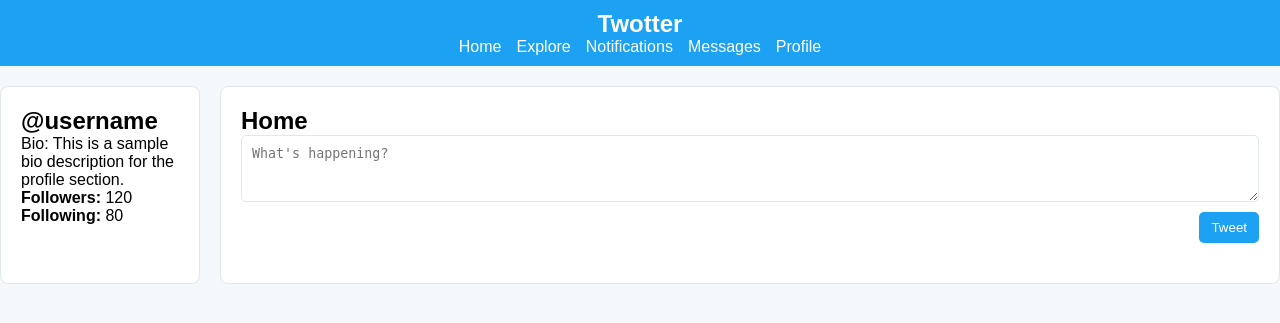
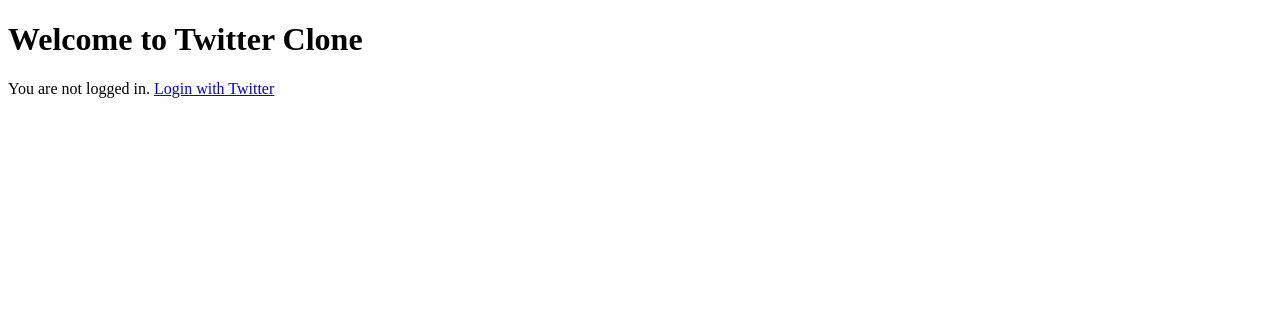
Before and after one commit to MilanHennessy/twotter_app, a Flask app: template templates/index.html in a window 1280 px wide. Shown: the top 323 px of the page. Run offline with Flask 3, Linux system fonts and the light colour scheme; the template is opened without the code that fills it, so the values that code supplies are empty.

Commit message:
overhauled and made a basic app using twitter external api

```diff
--- a/config.py
+++ b/config.py
@@ -10,8 +10,8 @@ class Config:
     ALLOWED_EXTENSIONS = {'png', 'jpg', 'jpeg'}
 
     # Twitter OAuth credentials (using the credentials you provided)
-    TWITTER_CONSUMER_KEY = "LTg3WDZGX0VXWWs0T0hnR180VWU6MTpjaQ"
-    TWITTER_CONSUMER_SECRET = "ILAqb5lSxCaVg7P9psx5C8Tt46T3Ehn42cWOimd5OJ_NX6fdUE"
+    TWITTER_CLIENT_KEY = "LTg3WDZGX0VXWWs0T0hnR180VWU6MTpjaQ"
+    TWITTER_CLIENT_SECRET = "ILAqb5lSxCaVg7P9psx5C8Tt46T3Ehn42cWOimd5OJ_NX6fdUE"
     TWITTER_API_KEY = "UyfzPwRHBxNmlOW4Vpkek8ktx"
     TWITTER_API_SECRET = "KEtBwWZMC166E1989RvOxjH8W0rpDRmKRZFTxqfyrPFytmU8SQ"
     TWITTER_ACCESS_TOKEN = "949102730529959936-OJbb77zHMfKerSF5UAE8L9IFbRgQzws"
--- a/main.py
+++ b/main.py
@@ -1,90 +1,76 @@
-from flask import Flask, session, redirect, url_for, request, render_template, jsonify
-from flask_cors import CORS
+from flask import Flask, redirect, request, session, url_for
 import tweepy
-from config import Config
+import os
+import requests
 
-app = Flask(__name__, static_folder="static", template_folder="templates")
-app.config.from_object(Config)  # Load configuration from Config class
-CORS(app)
+app = Flask(__name__)
+app.secret_key = os.urandom(24)
 
-# Twitter API Authentication Setup
-auth = tweepy.OAuthHandler(Config.TWITTER_CONSUMER_KEY, Config.TWITTER_CONSUMER_SECRET)
-auth.set_access_token(Config.TWITTER_ACCESS_TOKEN, Config.TWITTER_ACCESS_SECRET)
+# Twitter API credentials (replace with your actual credentials)
+CLIENT_ID = 'your-client-id'
+CLIENT_SECRET = 'your-client-secret'
+REDIRECT_URI = 'http://127.0.0.1:5000/twitter_callback'
 
-api = tweepy.API(auth)
+# Set the API URLs
+AUTHORIZATION_URL = "https://twitter.com/i/oauth2/authorize"
+TOKEN_URL = "https://api.twitter.com/oauth2/token"
 
-@app.route("/")
+# Set up Tweepy client (without authentication initially)
+client = tweepy.Client(bearer_token="your-bearer-token")
+
+@app.route('/')
 def home():
-    """Default homepage route"""
-    if 'user_id' in session:
-        # If user is logged in, show their Twitter profile and a welcome message
-        user = api.me()
-        return render_template("index.html", user=user)
+    if 'twitter_token' in session:
+        return redirect(url_for('profile'))
     else:
-        # If user is not logged in, redirect to Twitter login
-        return redirect(url_for("login"))
+        return redirect(url_for('login'))
 
-@app.route("/login")
+@app.route('/login')
 def login():
-    """Redirect user to Twitter login page"""
+    # Construct authorization URL with the necessary query parameters
+    auth_url = f"{AUTHORIZATION_URL}?response_type=code&client_id={CLIENT_ID}&redirect_uri={REDIRECT_URI}&scope=tweet.read users.read"
+    return redirect(auth_url)
+
+@app.route('/callback')
+def twitter_callback():
+    # Twitter redirects here with the authorization code
+    code = request.args.get('code')
+
+    if not code:
+        return "Error: No code returned"
+
+    # Exchange the authorization code for an access token
+    token_data = {
+        'code': code,
+        'grant_type': 'authorization_code',
+        'redirect_uri': REDIRECT_URI,
+        'client_id': CLIENT_ID,
+        'client_secret': CLIENT_SECRET
+    }
+
+    response = requests.post(TOKEN_URL, data=token_data)
+    if response.status_code == 200:
+        # Save the token to the session
+        session['twitter_token'] = response.json()['access_token']
+        return redirect(url_for('profile'))
+    else:
+        return "Error during token exchange"
+
+@app.route('/profile')
+def profile():
+    if 'twitter_token' not in session:
+        return redirect(url_for('login'))
+
+    # Create a Tweepy client with the access token
+    access_token = session['twitter_token']
+    client = tweepy.Client(bearer_token=access_token)
+
     try:
-        auth_url = auth.get_authorization_url()
-        session['request_token'] = auth.request_token
-        return redirect(auth_url)
-    except tweepy.TweepyException as e:  # Change to TweepyException
-        return jsonify({"message": f"Failed to get request token from Twitter: {str(e)}"}), 400
+        # Fetch the authenticated user's profile
+        user = client.get_me()
+        return f'Hello {user.data["name"]}, your Twitter handle is @{user.data["username"]}.'
+    except tweepy.TweepyException as e:
+        return f'Error fetching user info: {e}'
 
-@app.route("/callback")
-def callback():
-    """Handle the callback after user authorizes Twitter"""
-    request_token = session.pop('request_token', None)
-    if request_token:
-        auth.request_token = request_token
-        try:
-            auth.get_access_token(request.args['oauth_verifier'])
-            session['access_token'] = auth.access_token
-            session['access_token_secret'] = auth.access_token_secret
-
-            # Get user's details
-            user = api.me()
-
-            # Save user info to session
-            session['user_id'] = user.id
-            session['username'] = user.screen_name
-            session['profile_image'] = user.profile_image_url
-
-            # Redirect to homepage after login
-            return redirect(url_for('home'))
-
-        except tweepy.TweepyException as e:  # Change to TweepyException
-            return jsonify({"message": f"Failed to get access token from Twitter: {str(e)}"}), 400
-    return jsonify({"message": "Request token missing."}), 400
-
-@app.route("/logout")
-def logout():
-    """Logout the user and clear session"""
-    session.pop('user_id', None)
-    session.pop('username', None)
-    session.pop('profile_image', None)
-    session.pop('access_token', None)
-    session.pop('access_token_secret', None)
-    return redirect(url_for('home'))
-
-@app.route("/tweet", methods=["POST"])
-def tweet():
-    """Post a tweet to the user's Twitter account"""
-    if 'user_id' not in session:
-        return jsonify({"message": "Login required."}), 401
-
-    tweet_content = request.form.get("tweet_content")
-    if tweet_content:
-        try:
-            api.update_status(tweet_content)
-            return jsonify({"message": "Tweet posted successfully!"})
-        except tweepy.TweepyException as e:  # Change to TweepyException
-            return jsonify({"message": f"Error posting tweet: {str(e)}"}), 400
-    else:
-        return jsonify({"message": "No content provided for the tweet."}), 400
-
-if __name__ == "__main__":
+if __name__ == '__main__':
     app.run(debug=True)
--- a/templates/index.html
+++ b/templates/index.html
@@ -1,111 +1,17 @@
 <!DOCTYPE html>
 <html lang="en">
-
 <head>
-  <meta charset="UTF-8">
-  <meta name="viewport" content="width=device-width, initial-scale=1.0">
-  <title>Twotter</title>
-  <link rel="stylesheet" href="static/style.css">
-  <script src="https://cdn.jsdelivr.net/npm/axios/dist/axios.min.js"></script> <!-- Include Axios -->
-  <!-- Inside your body tag, just before the closing </body> tag -->
-  <script src="{{ url_for('static', filename='app.js') }}"></script>
-
+    <meta charset="UTF-8">
+    <meta name="viewport" content="width=device-width, initial-scale=1.0">
+    <title>Home</title>
 </head>
-
 <body>
-  <!-- Navbar -->
-  <nav>
-    <div class="container">
-      <h1>Twotter</h1>
-      <ul class="nav-links">
-        <li><a href="#">Home</a></li>
-        <li><a href="#">Explore</a></li>
-        <li><a href="#">Notifications</a></li>
-        <li><a href="#">Messages</a></li>
-        <li><a href="#">Profile</a></li>
-      </ul>
-    </div>
-  </nav>
-
-  <!-- Main Content Area -->
-  <div class="main-container">
-    <!-- Sidebar for Profile Info -->
-    <aside class="sidebar">
-      <h2>@username</h2>
-      <p>Bio: This is a sample bio description for the profile section.</p>
-      <p><strong>Followers:</strong> 120</p>
-      <p><strong>Following:</strong> 80</p>
-    </aside>
-
-    <!-- Tweet Feed -->
-    <section class="feed">
-      <h2>Home</h2>
-
-      <!-- New Tweet Form -->
-      <div class="new-tweet">
-        <textarea id="tweetContent" placeholder="What's happening?" rows="3"></textarea>
-        <button type="button" onclick="postTweet()">Tweet</button>
-      </div>
-
-      <!-- Tweets -->
-      <div id="tweetFeed">
-        <!-- New tweets will appear here -->
-      </div>
-    </section>
-  </div>
-
-  <script>
-    // Function to send the tweet content to the backend
-    function postTweet() {
-      const tweetContent = document.getElementById('tweetContent').value;
-
-      // Check if tweet content is empty
-      if (!tweetContent.trim()) {
-        alert('Tweet content cannot be empty');
-        return;
-      }
-
-      // Send the tweet content to the backend using Axios (without JWT token)
-      axios.post('/tweets', {
-        content: tweetContent
-      })
-        .then(function (response) {
-          console.log('Tweet posted successfully:', response);
-          document.getElementById('tweetContent').value = ''; // Clear the textarea after posting
-          fetchTweets(); // Refresh tweet feed to include the newly posted tweet
-        })
-        .catch(function (error) {
-          console.error('Error posting tweet:', error);
-          alert('Failed to post tweet');
-        });
-    }
-
-    // Function to fetch and display tweets
-    function fetchTweets() {
-      axios.get('/tweets')
-        .then(function (response) {
-          const tweetFeed = document.getElementById('tweetFeed');
-          tweetFeed.innerHTML = ''; // Clear the current tweets
-
-          response.data.forEach(function (tweet) {
-            const tweetElement = document.createElement('div');
-            tweetElement.classList.add('tweet');
-            tweetElement.innerHTML = `
-            <h3>@${tweet.author}</h3>
-            <p>${tweet.content}</p>
-            <span>${tweet.created_at}</span>
-          `;
-            tweetFeed.appendChild(tweetElement);
-          });
-        })
-        .catch(function (error) {
-          console.error('Error fetching tweets:', error);
-        });
-    }
-
-    // Fetch and display tweets when the page loads
-    window.onload = fetchTweets;
-  </script>
+    <h1>Welcome to Twitter Clone</h1>
+    {% if session['user'] %}
+        <p>You are logged in as {{ session['user'] }}</p>
+        <a href="{{ url_for('index') }}">Go to Home</a>
+    {% else %}
+        <p>You are not logged in. <a href="{{ url_for('login') }}">Login with Twitter</a></p>
+    {% endif %}
 </body>
-
 </html>
```
Also changed, not shown: templates/login.html (+3 -79 lines).
